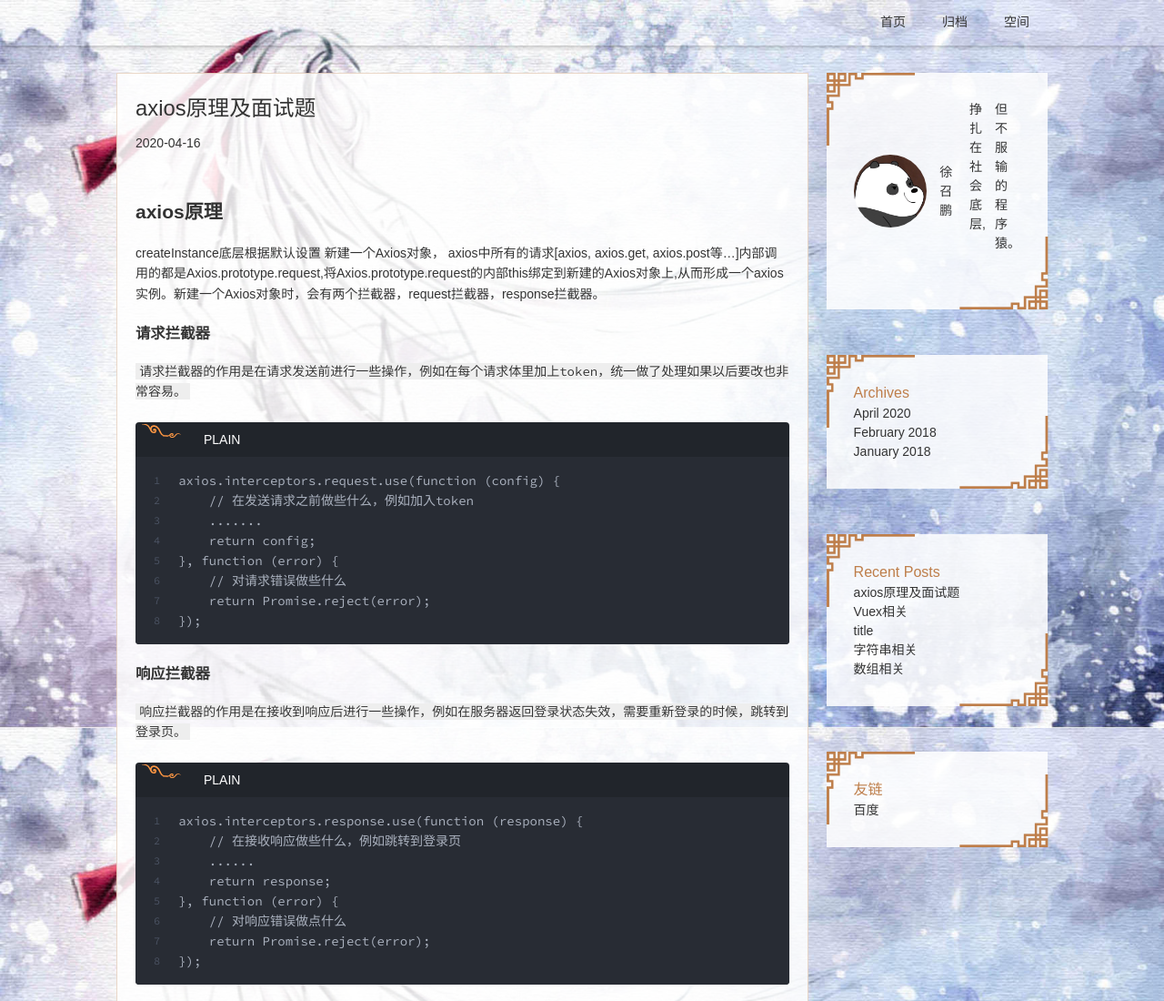
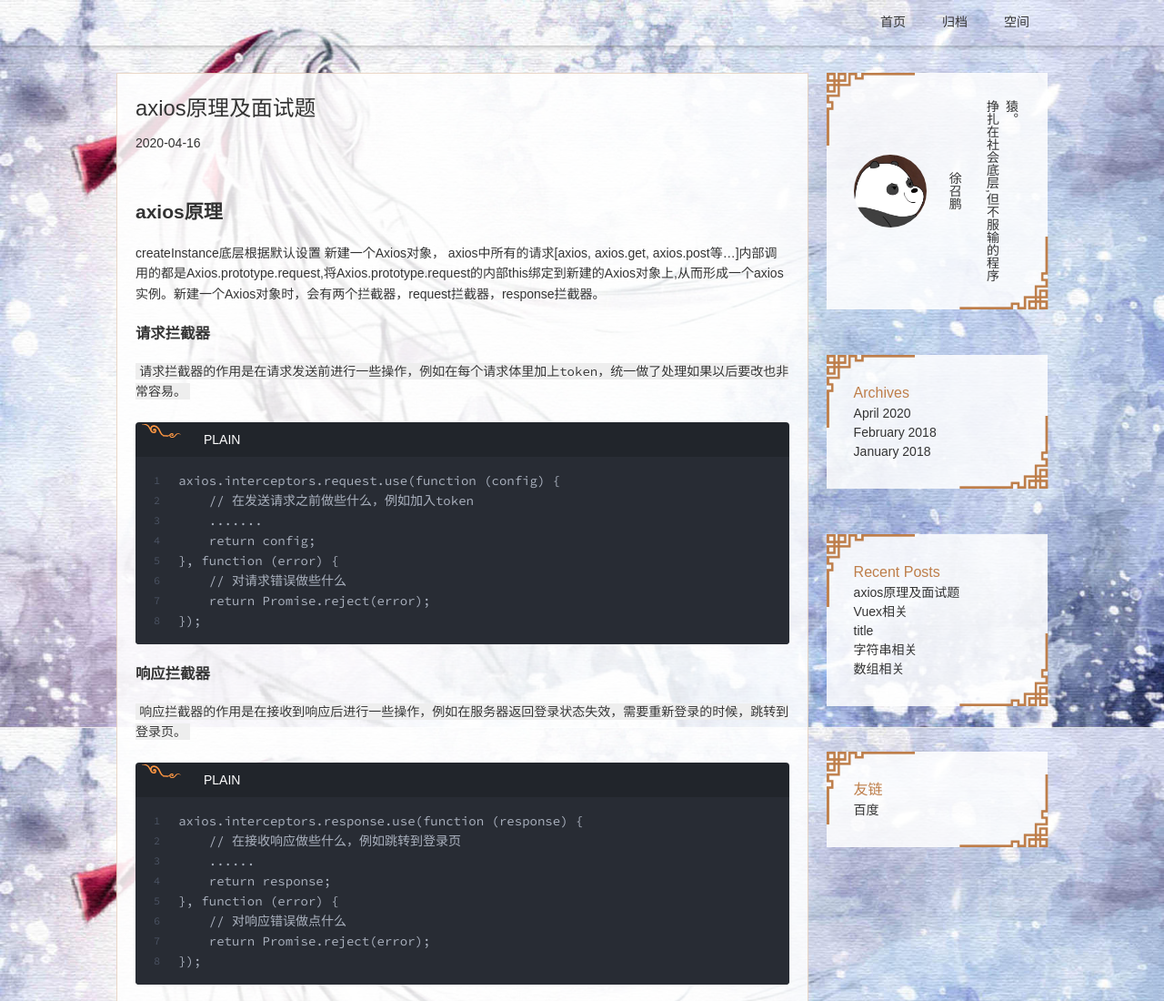
Before and after one commit to xuzhaopengsyl/xuzhaopengsyl.github.io, a plain HTML site: page index.html in a window 1280 px wide. Shown: the top 1100 px of the page at 91% size. Drawn offline with nearby package versions, Linux system fonts and the light colour scheme; some packages are replaced by stand-ins of ours; a script that the page names is missing.

Commit message:
Site updated: 2020-04-16 17:30:05

```diff
--- a/css/style.css
+++ b/css/style.css
@@ -337,14 +337,14 @@ html, body, #fullpage{
   border-radius: 100%;
 }
 .avatar-name {
-  width: 18px;
-  /* writing-mode: vertical-lr */
+  writing-mode: vertical-lr;/*从左向右 从右向左是 writing-mode: vertical-rl;*/
+  writing-mode: tb-lr;/*IE浏览器的从左向右 从右向左是 writing-mode: tb-rl；*/
+
 }
 .avatar-slogan {
-  /* writing-mode: vertical-lr; */
-  width: 18px;
-  float: left;
-  margin-right: 10px;
+  writing-mode: vertical-lr;/*从左向右 从右向左是 writing-mode: vertical-rl;*/
+  writing-mode: tb-lr;/*IE浏览器的从左向右 从右向左是 writing-mode: tb-rl；*/
+
   max-height: 200px;
 }
 .global-container {
--- a/index.html
+++ b/index.html
@@ -363,12 +363,15 @@
         徐召鹏
 
     </h3>
-    <div style="height: 200px;">
+    <p class="avatar-slogan">
+      挣扎在社会底层,但不服输的程序猿。
+    </p>
+    <!-- <div style="height: 200px;">
       <p class="avatar-slogan">
-        挣扎在社会底层,
+        挣扎在社会底层,但不服输的程序猿。
       </p>
-      <p class="avatar-slogan">但不服输的程序猿。</p>
-    </div>
+      <p class="avatar-slogan"></p>
+    </div> -->
   </div>
 </div>
 
```
Also changed, not shown: 2018/01/13/hello-world/index.html (+7 -4 lines), 2018/02/17/数组相关/index.html (+7 -4 lines), 2018/02/18/字符串相关/index.html (+7 -4 lines), 2020/04/16/Axios/index.html (+7 -4 lines), 2020/04/16/Vuex相关/index.html (+7 -4 lines), 2020/04/16/title/index.html (+7 -4 lines), archives/2018/01/index.html (+7 -4 lines), archives/2018/02/index.html (+7 -4 lines), archives/2018/index.html (+7 -4 lines), archives/2020/04/index.html (+7 -4 lines), archives/2020/index.html (+7 -4 lines), archives/index.html (+7 -4 lines).
